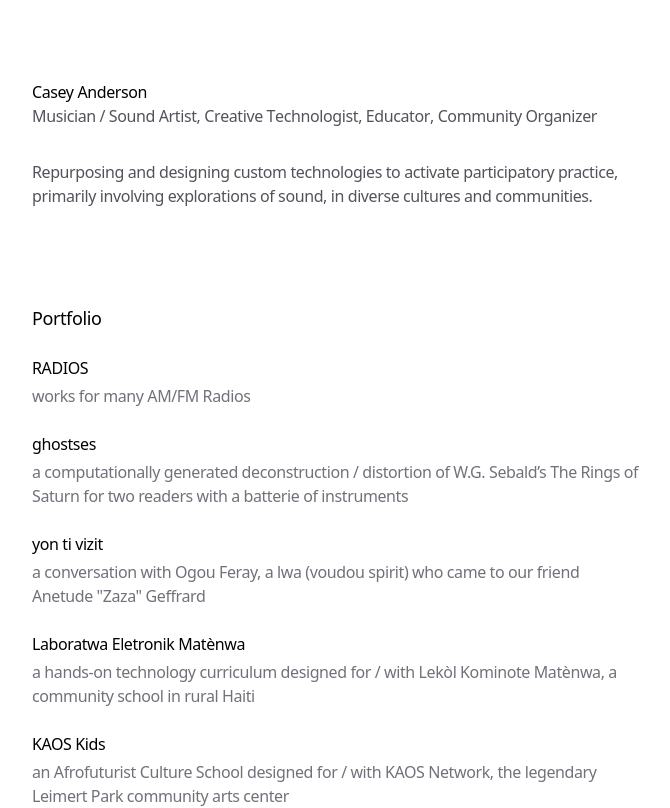
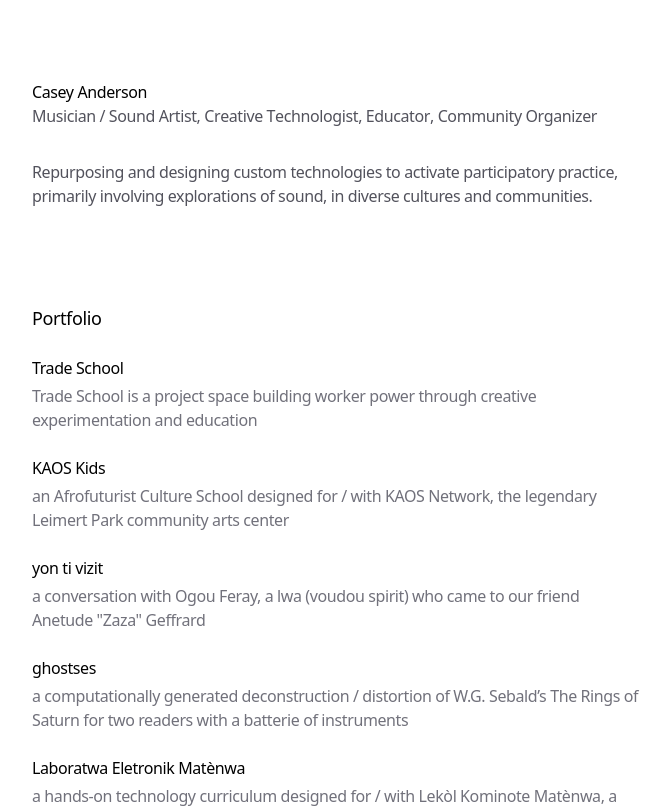
Before and after one commit to caseyanderson/caseyanderson.work, a Next.js app: page / in a window 1280 px wide. Shown: the top 808 px of the page, without its empty margins (304-974 px from the left). Built offline with nearby package versions, Linux system fonts and the light colour scheme.

Commit message:
reorg portfolio pieces

```diff
--- a/app/data.ts
+++ b/app/data.ts
@@ -78,56 +78,51 @@ export const WORK_EXPERIENCE: WorkExperience[] = [
 
 export const BLOG_POSTS: BlogPost[] = [
     {
-    title: 'RADIOS',
-    description: 'works for many AM/FM Radios',
-    link: '/blog/RADIOS',
+        title: 'Trade School',
+        description: 'Trade School is a project space building worker power through creative experimentation and education',
+        link: '/blog/trade-school',
         uid: 'blog-1',
     },
     {
-    title: 'ghostses',
-    description:
-      'a computationally generated deconstruction / distortion of W.G. Sebald’s The Rings of Saturn for two readers with a batterie of instruments',
-    link: '/blog/ghostses',
+        title: 'KAOS Kids',
+        description: 'an Afrofuturist Culture School designed for / with KAOS Network, the legendary Leimert Park community arts center',
+        link: '/blog/kaos-kids',
         uid: 'blog-2',
     },
     {
         title: 'yon ti vizit',
-    description:
-      'a conversation with Ogou Feray, a lwa (voudou spirit) who came to our friend Anetude "Zaza" Geffrard',
+        description: 'a conversation with Ogou Feray, a lwa (voudou spirit) who came to our friend Anetude "Zaza" Geffrard',
         link: '/blog/yon-ti-vizit',
         uid: 'blog-3',
     },
     {
-    title: 'Laboratwa Eletronik Matènwa',
-    description:
-      'a hands-on technology curriculum designed for / with Lekòl Kominote Matènwa, a community school in rural Haiti',
-    link: '/blog/laboratwa-eletroknik-matnewa',
+        title: 'ghostses',
+        description: 'a computationally generated deconstruction / distortion of W.G. Sebald’s The Rings of Saturn for two readers with a batterie of instruments',
+        link: '/blog/ghostses',
         uid: 'blog-4',
     },
     {
-    title: 'KAOS Kids',
-    description:
-      'an Afrofuturist Culture School designed for / with KAOS Network, the legendary Leimert Park community arts center',
-    link: '/blog/kaos-kids',
+        title: 'Laboratwa Eletronik Matènwa',
+        description: 'a hands-on technology curriculum designed for / with Lekòl Kominote Matènwa, a community school in rural Haiti',
+        link: '/blog/laboratwa-eletroknik-matnewa',
         uid: 'blog-5',
-  },
-  {
-    title: 'Electric Melon',
-    description:
-      'a hands-on technology workshop in which participants create and perform with an amplified melon',
-    link: '/blog/electric-melon',
-    uid: 'blog-6',
     },
     {
         title: 'a wave press',
         description: 'a private press with an emphasis on experimental work in and around music and sound',
         link: '/blog/awavepress',
+        uid: 'blog-6',
+    },
+    {
+        title: 'RADIOS',
+        description: 'works for many AM/FM Radios',
+        link: '/blog/RADIOS',
         uid: 'blog-7',
     },
     {
-    title: 'Changes: 64 Studies for 6 Harps, James Tenney',
-    description: 'recovering and completing this massive, unfinished Tenney project for archival, recording, and performance purposes',
-    link: '/blog/changes',
+        title: 'Electric Melon',
+        description: 'a hands-on technology workshop in which participants create and perform with an amplified melon',
+        link: '/blog/electric-melon',
         uid: 'blog-8',
     },
     {
@@ -135,6 +130,12 @@ export const BLOG_POSTS: BlogPost[] = [
         description: 'designed technology for, and installed, this landmark Tudor sound installation',
         link: '/blog/rainforest',
         uid: 'blog-9',
+    },
+    {
+        title: 'Changes: 64 Studies for 6 Harps, James Tenney',
+        description: 'recovering and completing this massive, unfinished Tenney project for archival, recording, and performance purposes',
+        link: '/blog/changes',
+        uid: 'blog-10',
     },
 ]
 
```
Lines whose indentation alone changed are shown as unchanged.
